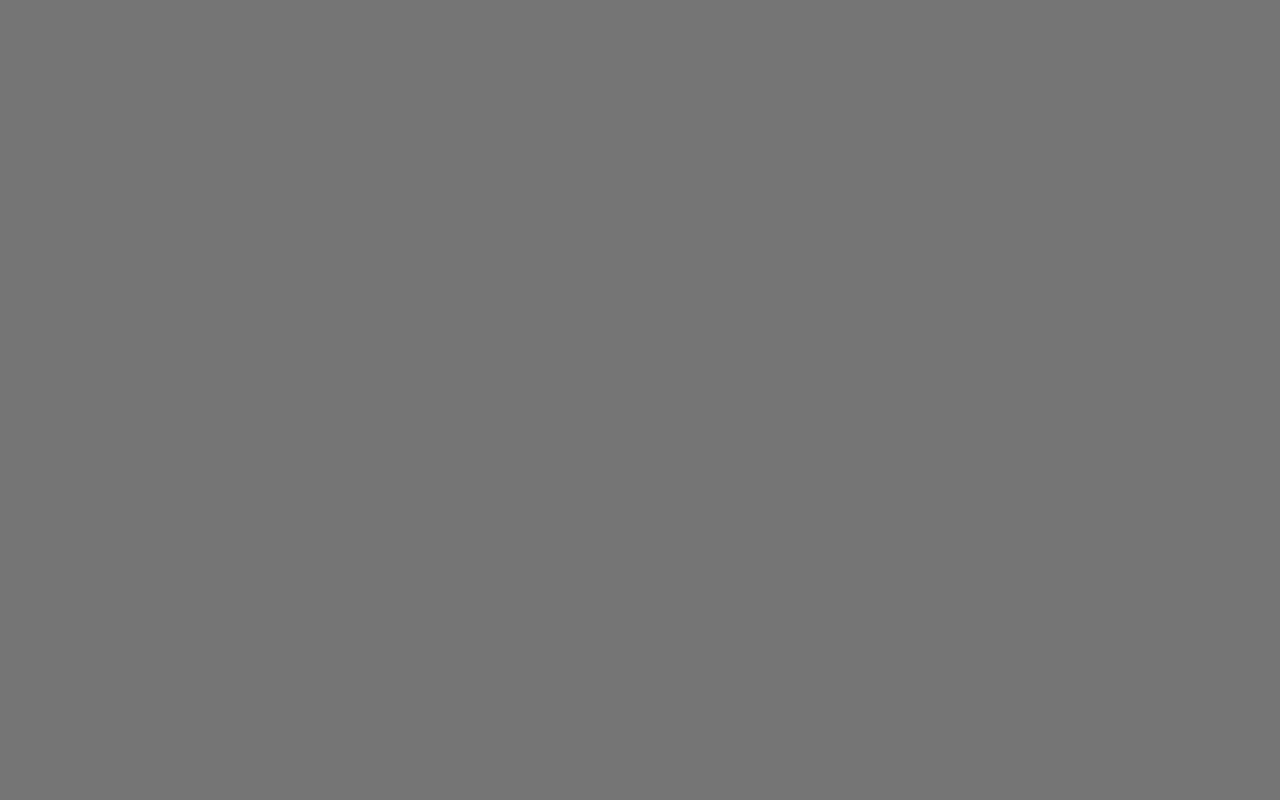
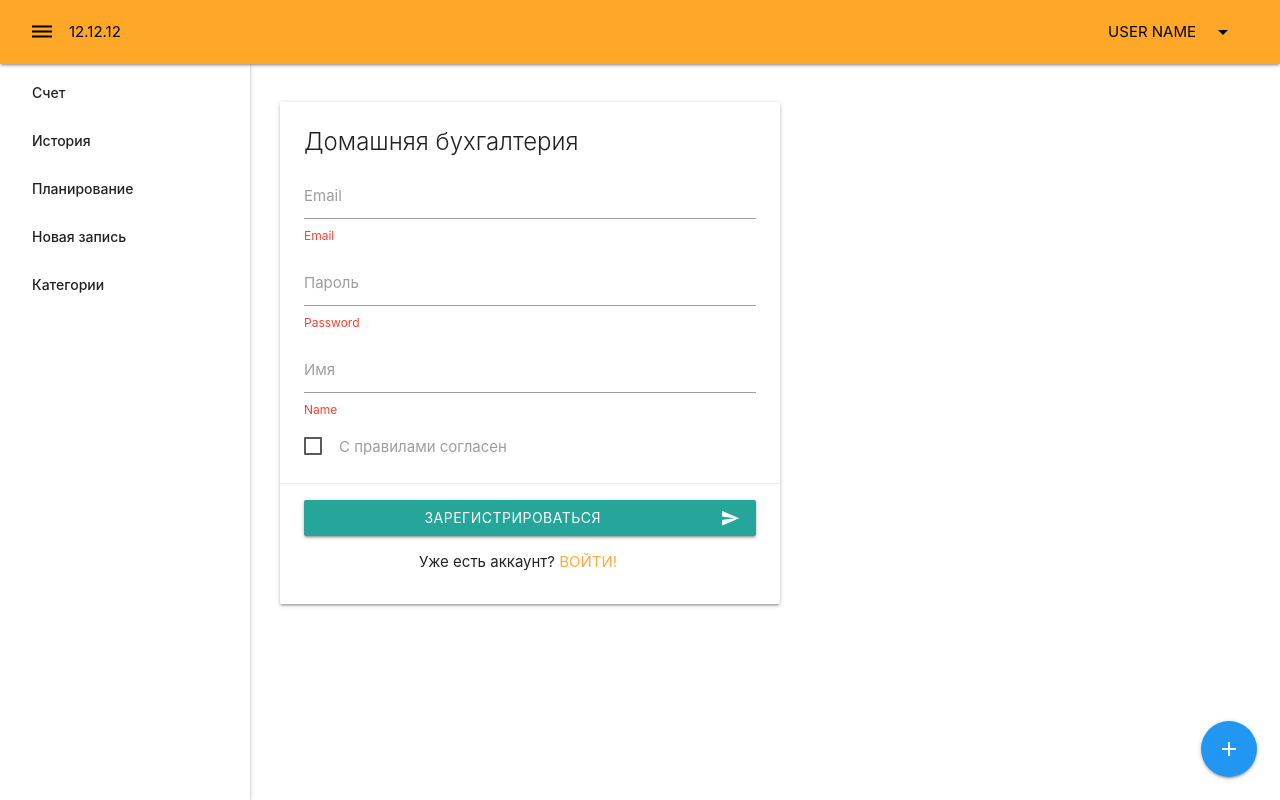
Before and after one commit to IldarNurgaliev/crm, a Vue app: page /Register in a window 1280 px wide. Built offline with nearby package versions, Linux system fonts and the light colour scheme.

Commit message:
add some layouts

```diff
--- a/src/router/index.js
+++ b/src/router/index.js
@@ -21,6 +21,48 @@
     name: "categories",
     meta: { layout: "main" },
     component: () => import("@/views/Categories.vue")
+  },
+  {
+    path: "/detail",
+    name: "detail",
+    meta: { layout: "main" },
+    component: () => import("@/views/DetailRecord.vue")
+  },
+  {
+    path: "/history",
+    name: "history",
+    meta: { layout: "main" },
+    component: () => import("@/views/History.vue")
+  },
+  {
+    path: "/history",
+    name: "history",
+    meta: { layout: "main" },
+    component: () => import("@/views/History.vue")
+  },
+  {
+    path: "/planning",
+    name: "planning",
+    meta: { layout: "main" },
+    component: () => import("@/views/Planning.vue")
+  },
+  {
+    path: "/profile",
+    name: "profile",
+    meta: { layout: "main" },
+    component: () => import("@/views/Profile.vue")
+  },
+  {
+    path: "/Record",
+    name: "record",
+    meta: { layout: "main" },
+    component: () => import("@/views/Record.vue")
+  },
+  {
+    path: "/Register",
+    name: "register",
+    meta: { layout: "main" },
+    component: () => import("@/views/Register.vue")
   }
 ];
 
--- /dev/null
+++ b/src/views/DetailRecord.vue
@@ -0,0 +1,27 @@
+<template>
+  <div>
+    <div>
+      <div>
+        <div class="breadcrumb-wrap">
+          <a href="/history" class="breadcrumb">История</a>
+          <a class="breadcrumb">
+            Расход
+          </a>
+        </div>
+        <div class="row">
+          <div class="col s12 m6">
+            <div class="card red">
+              <div class="card-content white-text">
+                <p>Описание:</p>
+                <p>Сумма:</p>
+                <p>Категория:</p>
+
+                <small>12.12.12</small>
+              </div>
+            </div>
+          </div>
+        </div>
+      </div>
+    </div>
+  </div>
+</template>
--- /dev/null
+++ b/src/views/History.vue
@@ -0,0 +1,43 @@
+<template>
+  <div>
+    <div class="page-title">
+      <h3>История записей</h3>
+    </div>
+
+    <div class="history-chart">
+      <canvas></canvas>
+    </div>
+
+    <section>
+      <table>
+        <thead>
+          <tr>
+            <th>#</th>
+            <th>Сумма</th>
+            <th>Дата</th>
+            <th>Категория</th>
+            <th>Тип</th>
+            <th>Открыть</th>
+          </tr>
+        </thead>
+
+        <tbody>
+          <tr>
+            <td>1</td>
+            <td>1212</td>
+            <td>12.12.32</td>
+            <td>name</td>
+            <td>
+              <span class="white-text badge red">Расход</span>
+            </td>
+            <td>
+              <button class="btn-small btn">
+                <i class="material-icons">open_in_new</i>
+              </button>
+            </td>
+          </tr>
+        </tbody>
+      </table>
+    </section>
+  </div>
+</template>
--- /dev/null
+++ b/src/views/Planning.vue
@@ -0,0 +1,20 @@
+<template>
+  <div>
+    <div class="page-title">
+      <h3>Планирование</h3>
+      <h4>12 212</h4>
+    </div>
+
+    <section>
+      <div>
+        <p>
+          <strong>Девушка:</strong>
+          12 122 из 14 0000
+        </p>
+        <div class="progress">
+          <div class="determinate green" style="width:40%"></div>
+        </div>
+      </div>
+    </section>
+  </div>
+</template>
--- /dev/null
+++ b/src/views/Profile.vue
@@ -0,0 +1,20 @@
+<template>
+  <div>
+    <div class="page-title">
+      <h3>Профиль</h3>
+    </div>
+
+    <form class="form">
+      <div class="input-field">
+        <input id="description" type="text" />
+        <label for="description">Имя</label>
+        <span class="helper-text invalid">name</span>
+      </div>
+
+      <button class="btn waves-effect waves-light" type="submit">
+        Обновить
+        <i class="material-icons right">send</i>
+      </button>
+    </form>
+  </div>
+</template>
--- /dev/null
+++ b/src/views/Record.vue
@@ -0,0 +1,47 @@
+<template>
+  <div>
+    <div class="page-title">
+      <h3>Новая запись</h3>
+    </div>
+
+    <form class="form">
+      <div class="input-field">
+        <select>
+          <option>name cat</option>
+        </select>
+        <label>Выберите категорию</label>
+      </div>
+
+      <p>
+        <label>
+          <input class="with-gap" name="type" type="radio" value="income" />
+          <span>Доход</span>
+        </label>
+      </p>
+
+      <p>
+        <label>
+          <input class="with-gap" name="type" type="radio" value="outcome" />
+          <span>Расход</span>
+        </label>
+      </p>
+
+      <div class="input-field">
+        <input id="amount" type="number" />
+        <label for="amount">Сумма</label>
+        <span class="helper-text invalid">amount пароль</span>
+      </div>
+
+      <div class="input-field">
+        <input id="description" type="text" />
+        <label for="description">Описание</label>
+        <span class="helper-text invalid">description пароль</span>
+      </div>
+
+      <button class="btn waves-effect waves-light" type="submit">
+        Создать
+        <i class="material-icons right">send</i>
+      </button>
+    </form>
+  </div>
+</template>
--- /dev/null
+++ b/src/views/Register.vue
@@ -0,0 +1,41 @@
+<template>
+  <form class="card auth-card">
+    <div class="card-content">
+      <span class="card-title">Домашняя бухгалтерия</span>
+      <div class="input-field">
+        <input id="email" type="text" />
+        <label for="email">Email</label>
+        <small class="helper-text invalid">Email</small>
+      </div>
+      <div class="input-field">
+        <input id="password" type="password" class="validate" />
+        <label for="password">Пароль</label>
+        <small class="helper-text invalid">Password</small>
+      </div>
+      <div class="input-field">
+        <input id="name" type="text" class="validate" />
+        <label for="name">Имя</label>
+        <small class="helper-text invalid">Name</small>
+      </div>
+      <p>
+        <label>
+          <input type="checkbox" />
+          <span>С правилами согласен</span>
+        </label>
+      </p>
+    </div>
+    <div class="card-action">
+      <div>
+        <button class="btn waves-effect waves-light auth-submit" type="submit">
+          Зарегистрироваться
+          <i class="material-icons right">send</i>
+        </button>
+      </div>
+
+      <p class="center">
+        Уже есть аккаунт?
+        <a href="/">Войти!</a>
+      </p>
+    </div>
+  </form>
+</template>
```
